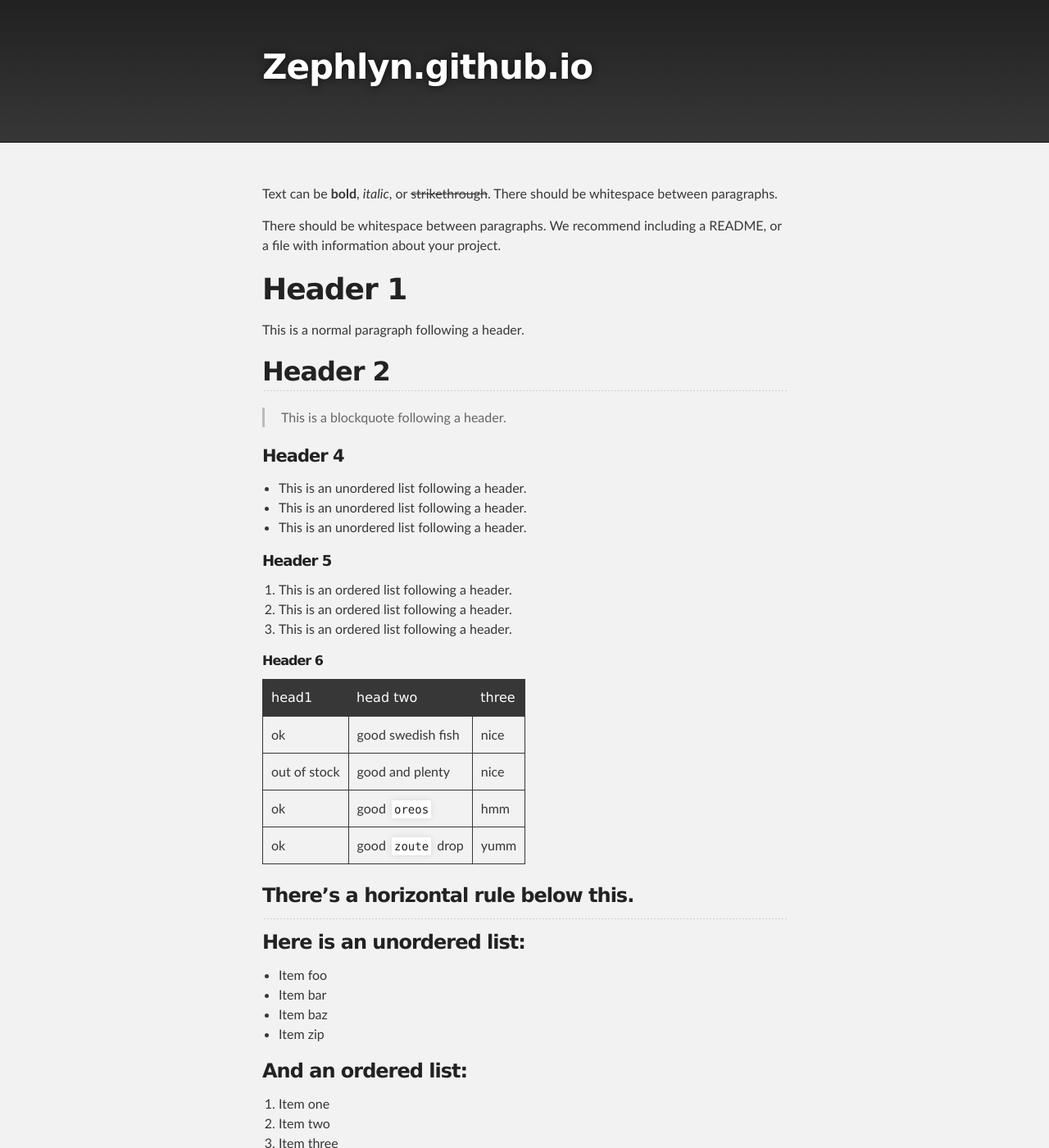
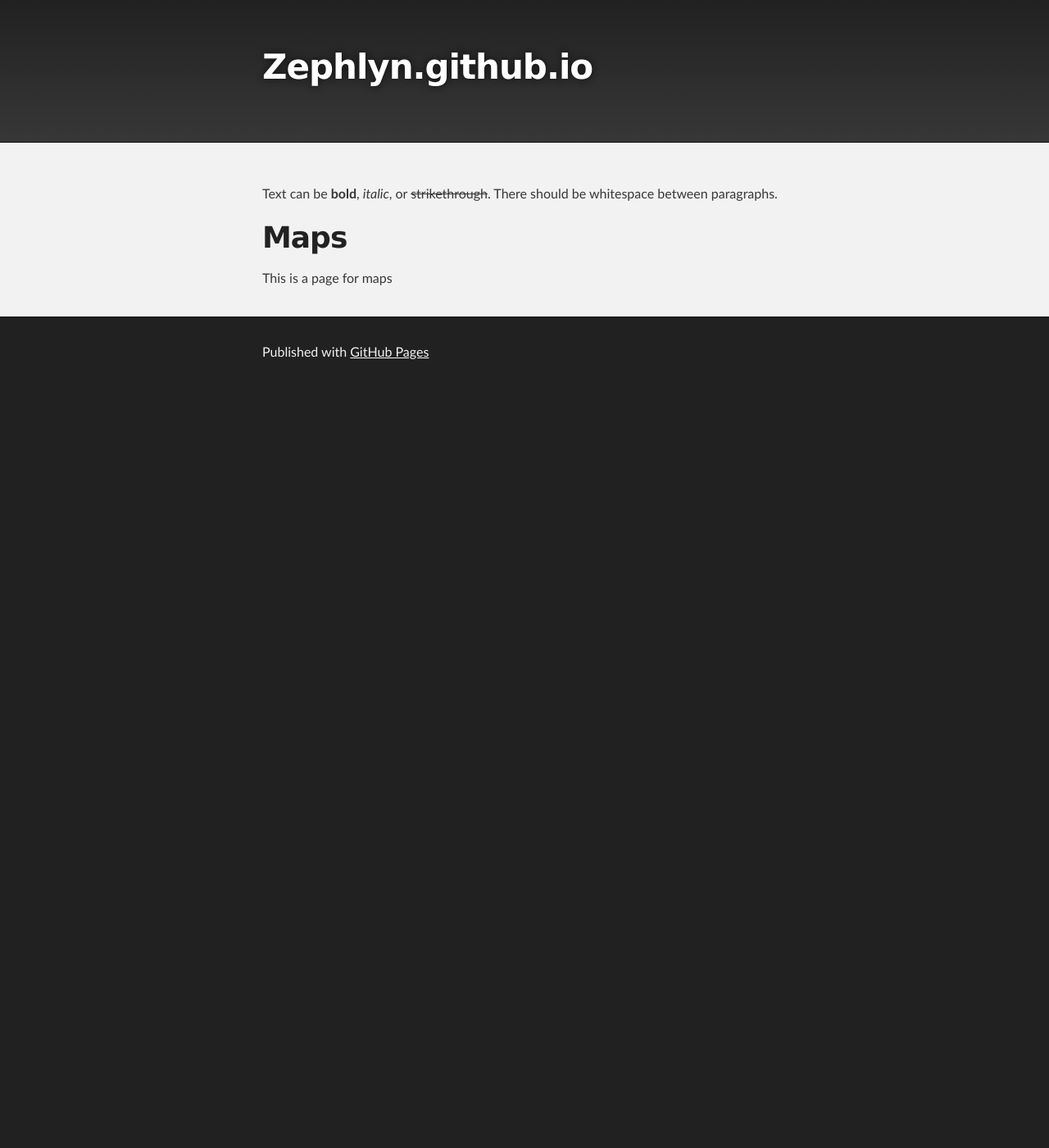
Before and after one commit to Zephlyn/Zephlyn.github.io, a Jekyll site: the page built from colony/maps/index.md, in a window 1280 px wide and 1400 px high. Shown: the whole window at 82% size. Built offline with Jekyll 4.4.1, drawn with Linux system fonts in a browser that asks for light colours; the repository's description, which GitHub fills in, is left out; some of the changed text lies outside the part shown.

Commit message:
Update index.md

````diff
--- a/colony/maps/index.md
+++ b/colony/maps/index.md
@@ -5,89 +5,6 @@
 Text can be **bold**, _italic_, or ~~strikethrough~~.
 There should be whitespace between paragraphs.
 
-There should be whitespace between paragraphs. We recommend including a README, or a file with information about your project.
+# Maps
 
-# Header 1
-
-This is a normal paragraph following a header.
-
-## Header 2
-
-> This is a blockquote following a header.
-
-#### Header 4
-
-*   This is an unordered list following a header.
-*   This is an unordered list following a header.
-*   This is an unordered list following a header.
-
-##### Header 5
-
-1.  This is an ordered list following a header.
-2.  This is an ordered list following a header.
-3.  This is an ordered list following a header.
-
-###### Header 6
-
-| head1        | head two          | three |
-|:-------------|:------------------|:------|
-| ok           | good swedish fish | nice  |
-| out of stock | good and plenty   | nice  |
-| ok           | good `oreos`      | hmm   |
-| ok           | good `zoute` drop | yumm  |
-
-### There's a horizontal rule below this.
-
-* * *
-
-### Here is an unordered list:
-
-*   Item foo
-*   Item bar
-*   Item baz
-*   Item zip
-
-### And an ordered list:
-
-1.  Item one
-1.  Item two
-1.  Item three
-1.  Item four
-
-### And a nested list:
-
-- level 1 item
-  - level 2 item
-  - level 2 item
-    - level 3 item
-    - level 3 item
-- level 1 item
-  - level 2 item
-  - level 2 item
-  - level 2 item
-- level 1 item
-  - level 2 item
-  - level 2 item
-- level 1 item
-
-### Small image
-
-![Octocat](https://github.githubassets.com/images/icons/emoji/octocat.png)
-
-
-### Definition lists can be used with HTML syntax.
-
-<dl>
-<dt>Name</dt>
-<dd>Godzilla</dd>
-<dt>Born</dt>
-<dd>1952</dd>
-<dt>Birthplace</dt>
-<dd>Japan</dd>
-<dt>Color</dt>
-<dd>Green</dd>
-</dl>
-
-```
-Long, single-line code blocks should not wrap. They should horizontally scroll if they are too long. This line should be long enough to demonstrate this.
-```
+This is a page for maps
````
